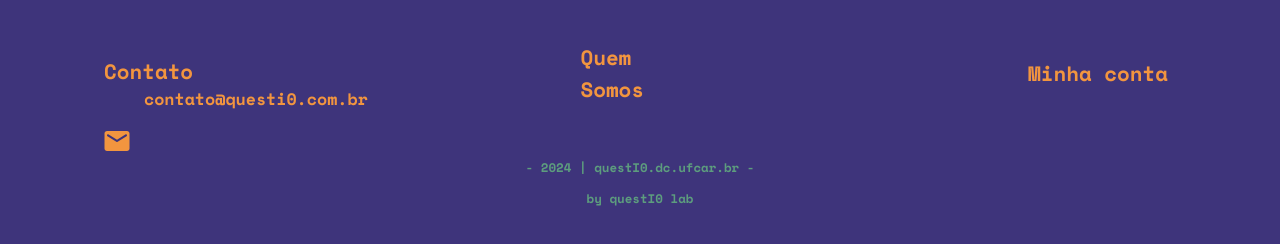
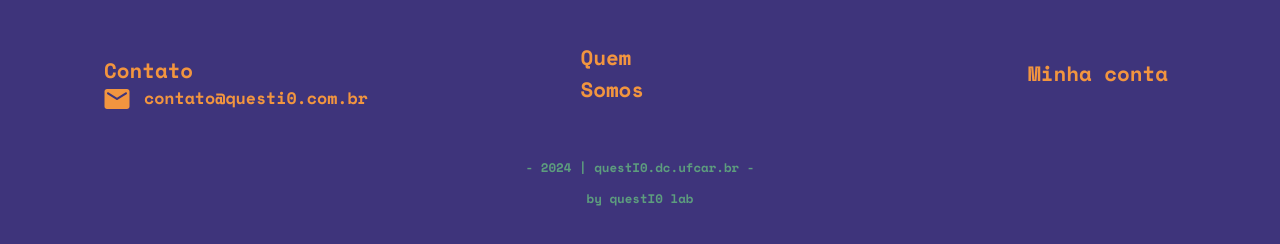
Before and after one commit to QuestIO42/App-frontend, a React (Create React App) app in the folder app/: page /courses in a window 1280 px wide. Shown: the part 1312-1556 px from the top of the page. Built offline with nearby package versions, Linux system fonts and the light colour scheme.

Commit message:
Added Footer

```diff
--- a/app/src/App.css
+++ b/app/src/App.css
@@ -313,13 +313,20 @@ ul.contato {
   list-style-type: none;
 }
 
+.contato-cont{
+  padding-bottom:85px;
+  margin:0;
+  padding-left:0 ;
+  padding-right: 0;
+  padding-top: 0;
+}
 .contato-email  {
   list-style-type: none; /* Remove default bullets */
   padding-left:40px;
   margin-left:0px;
   font-size: 0.8em;
   padding-top:0;
-  padding-bottom: 5em;
+  padding-bottom: 0em;
   background: url('img/email.svg') no-repeat left center; /* Replace 'path-to-your-svg.svg' with the actual path to your SVG */
 }
 .email {
--- a/app/src/components/Footer.js
+++ b/app/src/components/Footer.js
@@ -5,7 +5,7 @@ const Footer= () => {
     return (
       <div>
         <footer class="d-flex flex-wrap justify-content-between align-items-center py-3 QuestFoot border-top">
-          <ul class="col-md-4 mb-0 contato list-unstyled">
+          <ul class="col-md-4 mb-0 contato-cont list-unstyled">
             <li class="col-md-4 mb-0 contato">Contato</li>
             <li class="col-md-4 mb-0 contato-email">
               contato@questi0.com.br
```
